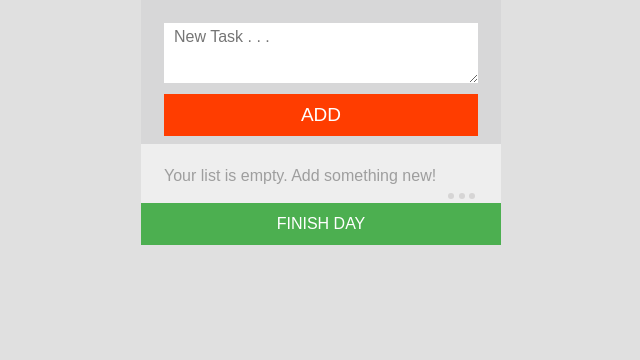
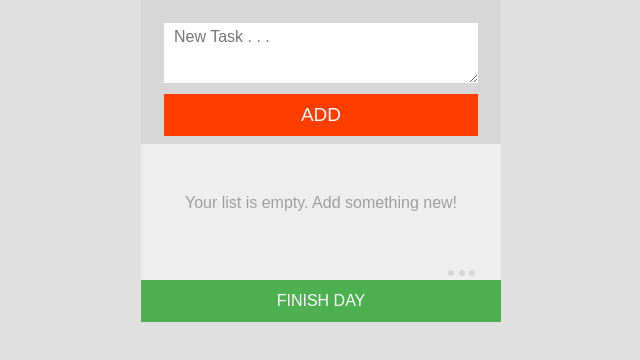
Before and after one commit to bappygolder/oTask, a plain HTML site: page index.html in a window 1280 px wide. Shown: the whole page, without its empty margins (319-959 px from the left). Drawn offline with Linux system fonts and the light colour scheme.

Commit message:
style added

```diff
--- a/Project-Source/styles.css
+++ b/Project-Source/styles.css
@@ -32,7 +32,9 @@ div[empty-task-list-template] {
 }
 
 div[empty-task-list-template] {
-	padding-top: 23px;
+	padding-top: 50px;
+	padding-bottom: 50px;
+	text-align: center;
 }
 
 .dots {
```
Also changed, not shown: index.html (+1 -1 lines).
